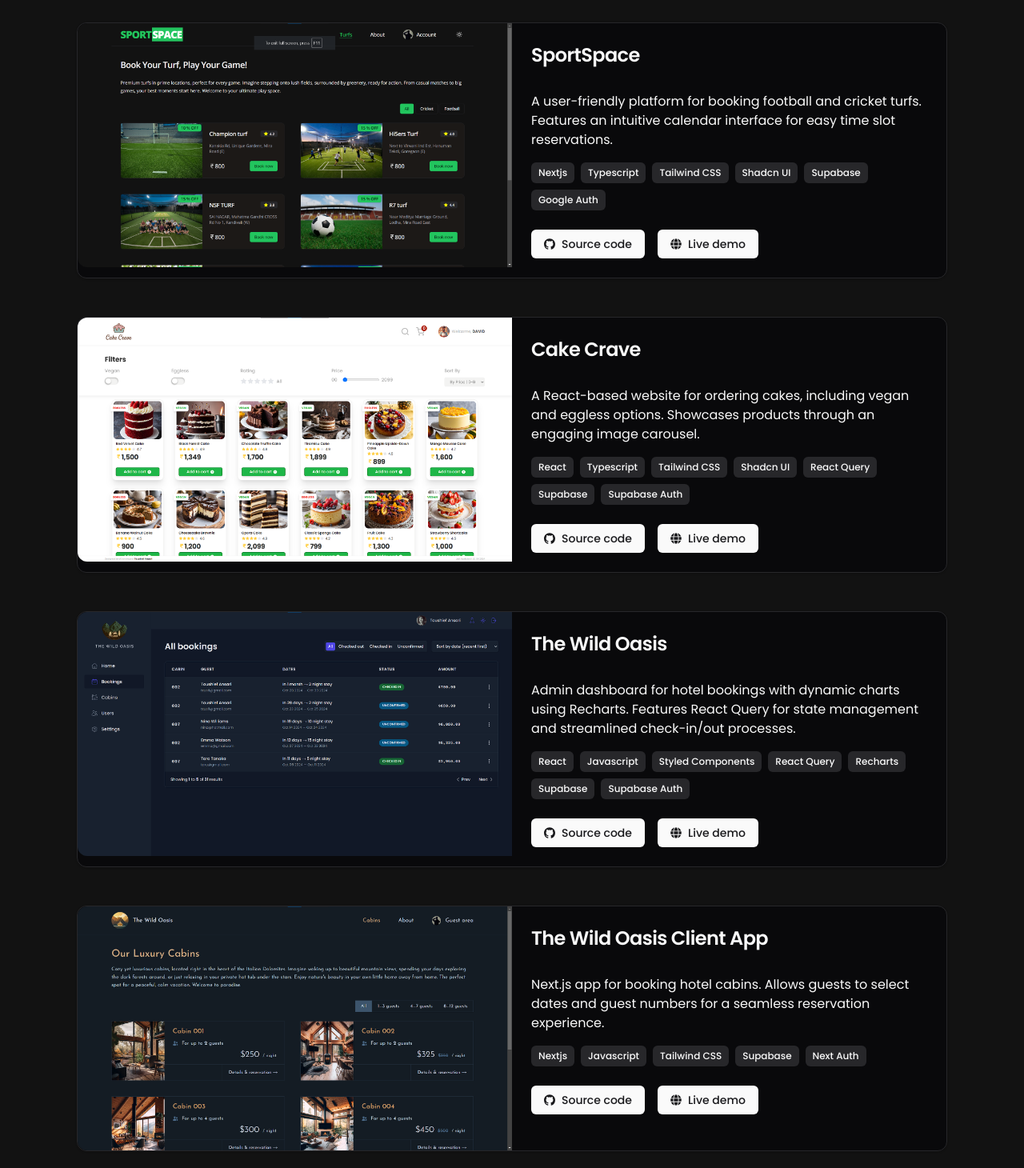
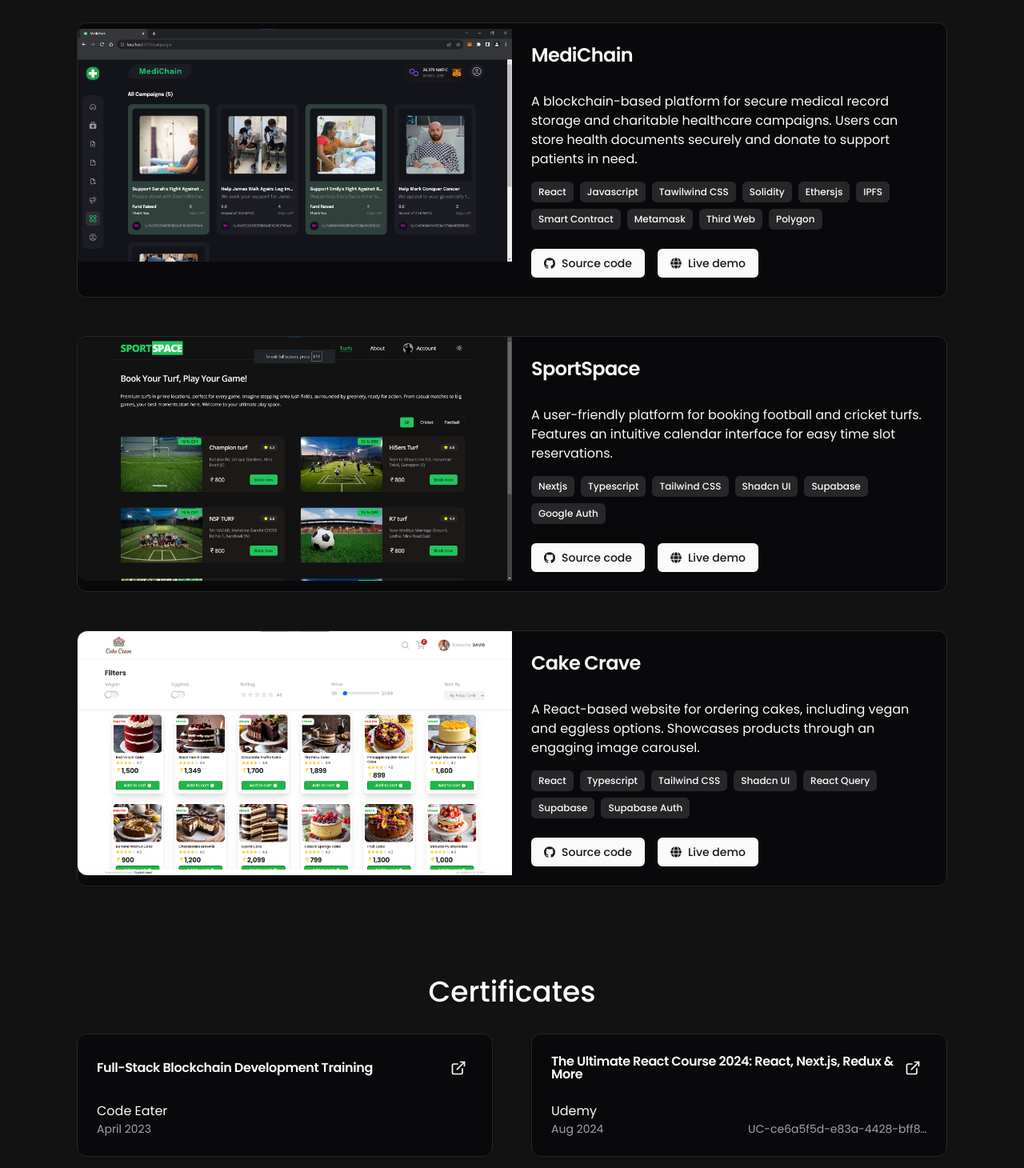
Before and after one commit to txusif/Portfolio, a Next.js app: page / in a window 1280 px wide. Shown: the part 1690-3150 px from the top of the page at 80% size. Built offline with nearby package versions, Linux system fonts and the light colour scheme.

Commit message:
added Medichain project

```diff
--- a/components/ProjectCard.tsx
+++ b/components/ProjectCard.tsx
@@ -16,6 +16,26 @@
 import { Badge } from "./ui/badge";
 
 const projects = [
+  {
+    title: "MediChain",
+    description:
+      "A blockchain-based platform for secure medical record storage and charitable healthcare campaigns. Users can store health documents securely and donate to support patients in need.",
+    image: "/medichain.png",
+    github: "https://github.com/txusif/MediChain",
+    live: "https://medichain.txusif.me",
+    technologies: [
+      "React",
+      "Javascript",
+      "Tawilwind CSS",
+      "Solidity",
+      "Ethersjs",
+      "IPFS",
+      "Smart Contract",
+      "Metamask",
+      "Third Web",
+      "Polygon",
+    ],
+  },
   {
     title: "SportSpace",
     description:
@@ -49,38 +69,38 @@
       "Supabase Auth",
     ],
   },
-  {
-    title: "The Wild Oasis",
-    description:
-      "Admin dashboard for hotel bookings with dynamic charts using Recharts. Features React Query for state management and streamlined check-in/out processes.",
-    image: "/the-wild-oasis.png",
-    github: "https://github.com/txusif/the-wild-oasis",
-    live: "https://the-wild-oasis.txusif.me",
-    technologies: [
-      "React",
-      "Javascript",
-      "Styled Components",
-      "React Query",
-      "Recharts",
-      "Supabase",
-      "Supabase Auth",
-    ],
-  },
-  {
-    title: "The Wild Oasis Client App",
-    description:
-      "Next.js app for booking hotel cabins. Allows guests to select dates and guest numbers for a seamless reservation experience.",
-    image: "/the-wild-oasis-client.png",
-    github: "https://github.com/txusif/the-wild-oasis-next",
-    live: "https://the-wild-oasis-next.txusif.me",
-    technologies: [
-      "Nextjs",
-      "Javascript",
-      "Tailwind CSS",
-      "Supabase",
-      "Next Auth",
-    ],
-  },
+  // {
+  //   title: "The Wild Oasis",
+  //   description:
+  //     "Admin dashboard for hotel bookings with dynamic charts using Recharts. Features React Query for state management and streamlined check-in/out processes.",
+  //   image: "/the-wild-oasis.png",
+  //   github: "https://github.com/txusif/the-wild-oasis",
+  //   live: "https://the-wild-oasis.txusif.me",
+  //   technologies: [
+  //     "React",
+  //     "Javascript",
+  //     "Styled Components",
+  //     "React Query",
+  //     "Recharts",
+  //     "Supabase",
+  //     "Supabase Auth",
+  //   ],
+  // },
+  // {
+  //   title: "The Wild Oasis Client App",
+  //   description:
+  //     "Next.js app for booking hotel cabins. Allows guests to select dates and guest numbers for a seamless reservation experience.",
+  //   image: "/the-wild-oasis-client.png",
+  //   github: "https://github.com/txusif/the-wild-oasis-next",
+  //   live: "https://the-wild-oasis-next.txusif.me",
+  //   technologies: [
+  //     "Nextjs",
+  //     "Javascript",
+  //     "Tailwind CSS",
+  //     "Supabase",
+  //     "Next Auth",
+  //   ],
+  // },
   // {
   //   title: "MediChain",
   //   description:
```
